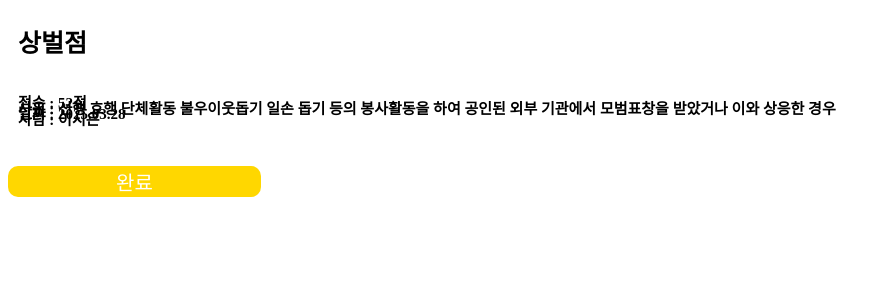
After one commit to mineseok1041/SangilGulbi, a Flask app: template templates/mypage_ScorePopup.html in a window 1280 px wide. The commit adds this page. Shown: the top 300 px of the page, without its empty margins (0-891 px from the left). Run offline with Flask 3, Linux system fonts and the light colour scheme; the template is opened without the code that fills it, so the values that code supplies are empty; some web fonts are replaced.

Commit message:
Design : 어워즈 헤더, 마이페이지, 로그인 대문자,

```diff
--- a/static/css/awards.css
+++ b/static/css/awards.css
@@ -19,6 +19,7 @@ h1 {
     font-size: 2.5em;
     color: #313131;
     justify-content: center;
+    margin-top: 4%;
 }
 
 /* ⭐⭐⭐ */
@@ -27,7 +28,7 @@ h1 {
     display: flex;
     justify-content: center;
     position: absolute;
-    top: 12%;
+    top: 13.5%;
     font-size: 1.5em;
 }
 
--- a/static/css/index.css
+++ b/static/css/index.css
@@ -129,7 +129,6 @@ IT 전공동아리 꿀비 */
   border-radius: 10px;
   padding: 20px;
   width: 40%;
-  height: 280px;
   position: relative;
   box-shadow: 0 4px 8px rgba(0, 0, 0, 0.2);
   transition: transform 0.3s;
--- /dev/null
+++ b/static/css/mypage_ScorePopup.css
@@ -0,0 +1,61 @@
+@font-face {
+    font-family: 'S-CoreDream-3Light';
+    src: url('https://fastly.jsdelivr.net/gh/projectnoonnu/noonfonts_six@1.2/S-CoreDream-3Light.woff') format('woff');
+    font-weight: normal;
+    font-style: normal;
+}
+
+.title {
+    font-family: 'S-CoreDream-3Light';
+    font-size: 25px;
+    margin-top: 1%;
+    margin-bottom: 1%;
+    padding: 10px
+}
+
+.score {
+    font-family: 'S-CoreDream-3Light';
+    font-size: 15px;
+    margin-top: 0%;
+    padding: 10px
+}
+
+.why {
+    font-family: 'S-CoreDream-3Light';
+    font-size: 15px;
+    margin-top: -4%;
+    padding: 10px;
+}
+
+.cal {
+    font-family: 'S-CoreDream-3Light';
+    font-size: 15px;
+    margin-top: -4%;
+    padding: 10px;
+}
+
+.who {
+    font-family: 'S-CoreDream-3Light';
+    font-size: 15px;
+    margin-top: -4%;
+    padding: 10px;
+}
+
+
+.fin {
+    width: 20%;
+    height: 8%;
+    font-family: 'S-CoreDream-3Light';
+    background: #ffd700;
+    color: white;
+    border: none;
+    font-size: 20px;
+    border-radius: 10px;
+    cursor: pointer;
+    transition: background 0.3s;
+    margin-top: 1%;
+}
+
+.fin button:hover {
+    background: #ffbb00;
+}
--- a/static/js/mypage.js
+++ b/static/js/mypage.js
@@ -1,13 +1,27 @@
-const openPopup = () => {
+const info_openPopup = () => {
     // 팝업을 띄울 페이지 URL
-    var popupURL = "/mypage_Popup";
+    var popupURL = "mypage_InfoPopup.html";
     // 팝업 창의 속성
     var option = "width=600,height=400,scrollbars=yes";
     // 팝업 열기
     window.open(popupURL, "Popup", option);
-}
+  }
 
-const closePopup = () => {
+  const info_closePopup = () => {
     // 팝업 닫기
     window.close();
-}
+  }
+
+  const score_openPopup = () => {
+    // 팝업을 띄울 페이지 URL
+    var popupURL = "mypage_ScorePopup.html";
+    // 팝업 창의 속성
+    var option = "width=600,height=400,scrollbars=yes";
+    // 팝업 열기
+    window.open(popupURL, "Popup", option);
+  }
+
+  const score_closePopup = () => {
+    // 팝업 닫기
+    window.close();
+  }
--- a/templates/index.html
+++ b/templates/index.html
@@ -28,7 +28,7 @@
                 alt="Profile" class="profile-pic">
             </a>
             {% else %}
-            <button class="login-button" onClick="location.href='/login'">LOGIN</button> {% endif %}
+            <button class="login-button" onClick="location.href='/login'">Login</button> {% endif %}
           </div>
 
           <div class="sub_menu">
--- a/templates/mypage.html
+++ b/templates/mypage.html
@@ -66,7 +66,9 @@
     </article>
     <article class="score_box">
         <h3 class="score">상벌점</h3>
-        <p class="score_p">{% for log in pointLogs %}누가:{{ log.managerID }} 몇점:{{ log.point }} 왜: {{ log.reason }} 언제: {{log.addDate}}<br>{% endfor %}</p>
+        <p class="score_p"><strong>몇점 : </strong>12점 <br> <strong>사유 : </strong>선행 효행 단체활동 불우이웃돕기 일손 돕기 등의 봉사활동을 하여 공인된 외부 기관에서 모범표창을 받았거나 이와 상응한 경우 </p>
+        <p class="all_score"><strong>현재 상벌점 : </strong> 52점</p>
+        <button class="More" onclick="score_openPopup()">More</button>
     </article>
 
     <script>
--- a/templates/mypage_Popup.html
+++ b/templates/mypage_InfoPopup.html
@@ -4,7 +4,7 @@
 <head>
     <meta charset="UTF-8">
     <meta name="viewport" content="width=device-width, initial-scale=1.0">
-    <link rel="stylesheet" href="{{ url_for('static', filename='css/mypage_Popup.css') }}">
+    <link rel="stylesheet" href="{{ url_for('static', filename='css/mypage_InfoPopup.css') }}">
     <title>수정</title>
 </head>
 
--- /dev/null
+++ b/templates/mypage_ScorePopup.html
@@ -0,0 +1,25 @@
+<!DOCTYPE html>
+<html lang="ko">
+
+<head>
+    <meta charset="UTF-8">
+    <meta name="viewport" content="width=device-width, initial-scale=1.0">
+    <link rel="stylesheet" href="{{ url_for('static', filename='css/mypage_ScorePopup.css') }}">
+    <title>상벌점</title>
+</head>
+
+<body>
+    <article class="score_box">
+        <h3 class="title">상벌점</h3>
+        <h3 class="score">점수 : 52점</h3>
+        <h3 class="why">사유 : 선행 효행 단체활동 불우이웃돕기 일손 돕기 등의 봉사활동을 하여 공인된 외부 기관에서 모범표창을 받았거나 이와 상응한 경우</h3>
+        <h3 class="cal">날짜 : 2025.03.28</h3>
+        <h3 class="who">사람 : 이시은</h3>
+
+
+        <button class="fin" onclick="closePopup()">완료</button>
+    </article>
+    <script type="text/javascript" src="{{ url_for('static', filename='js/mypage.js') }}"></script>
+</body>
+
+</html>
```
Also changed, not shown: templates/awards.html (+32 -2 lines), static/css/mypage_InfoPopup.css (renamed from static/css/mypage_Popup.css), static/img/favicon.png.
